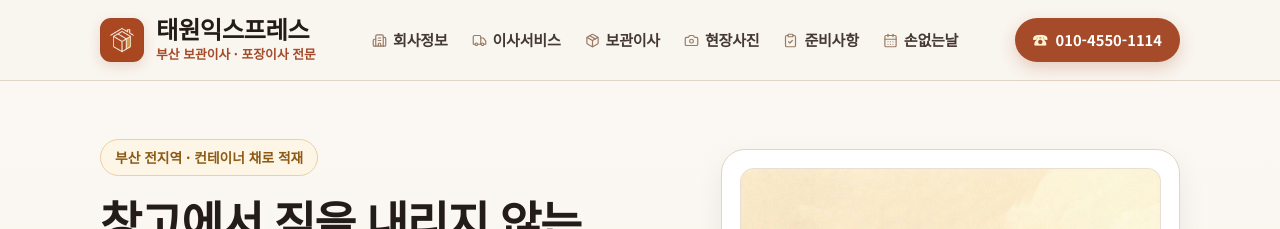
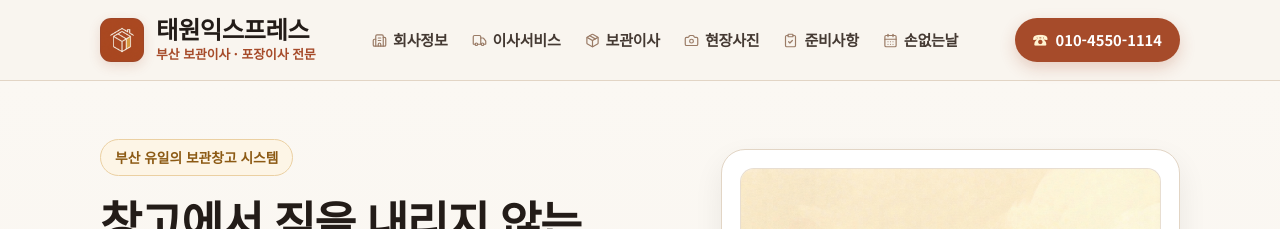
Before and after one commit to maestro0816/taewon24, a React (Vite) app: page / in a window 1280 px wide. Shown: the top 229 px of the page. Built offline with nearby package versions, Linux system fonts and the light colour scheme.

Commit message:
feat: update hero section branding text
Refine the value proposition description to emphasize the unique storage system.

```diff
--- a/src/App.tsx
+++ b/src/App.tsx
@@ -448,7 +448,7 @@ export default function App() {
           <div className="mx-auto grid w-full max-w-[1120px] grid-cols-1 items-center gap-6 px-4 sm:gap-9 sm:px-5 lg:grid-cols-[1.12fr_0.88fr]">
             <div>
               <span className="mb-4 inline-block rounded-full border border-[#EBD0A2] bg-[#FDF5E6] px-[14px] py-[6px] text-[0.86rem] font-bold text-[#8C5A14]">
-                부산 전지역 · 컨테이너 채로 적재
+                부산 유일의 보관창고 시스템
               </span>
               <h1 className="mb-4 text-[clamp(1.95rem,3.8vw,2.85rem)] font-extrabold leading-[1.24] tracking-[-0.03em] text-[#231C18]">
                 창고에서 짐을 내리지 않는
```
